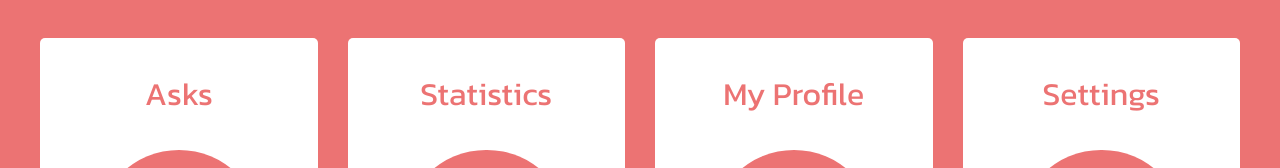
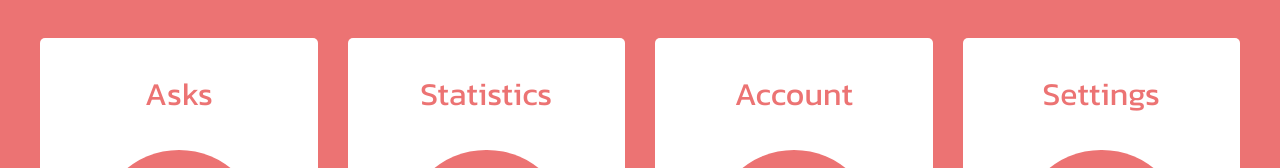
Before and after one commit to zoop-de-loop/ask.io, a Next.js app: page / in a window 1280 px wide. Shown: the part 148-316 px from the top of the page. Built offline with nearby package versions, Linux system fonts and the light colour scheme.

Commit message:
Rename icon and card to account instead of myProfile

```diff
--- a/components/Icons/MyProfileIcon.jsx
+++ b/components/Icons/AccountIcon.jsx
@@ -1,4 +1,4 @@
-export default function MyProfileIcon() {
+export default function AccountIcon() {
 	return (
 		<svg viewBox='0 0 124 124' fill='none'>
 			<rect fill='url(#pattern1)' />
--- a/pages/index.jsx
+++ b/pages/index.jsx
@@ -1,7 +1,7 @@
 import styles from "@/styles/pages/home.module.scss";
 import AsksIcon from "@/components/icons/AsksIcon";
 import StatisticsIcon from "@/components/icons/StatisticsIcon";
-import MyProfileIcon from "@/components/icons/MyProfileIcon";
+import AccountIcon from "@/components/icons/AccountIcon";
 import SettingsIcon from "@/components/icons/SettingsIcon";
 import LinkCard from "@/components/LinkCard";
 
@@ -11,7 +11,7 @@ export default function Home() {
 			<div className={styles["page-links"]}>
 				<LinkCard name='Asks' url='/asks' icon={<AsksIcon />} />
 				<LinkCard name='Statistics' url='/statistics' icon={<StatisticsIcon />} />
-				<LinkCard name='My Profile' url='/myProfile' icon={<MyProfileIcon />} />
+				<LinkCard name='Account' url='/account' icon={<AccountIcon />} />
 				<LinkCard name='Settings' url='/settings' icon={<SettingsIcon />} />
 			</div>
 		</main>
```
